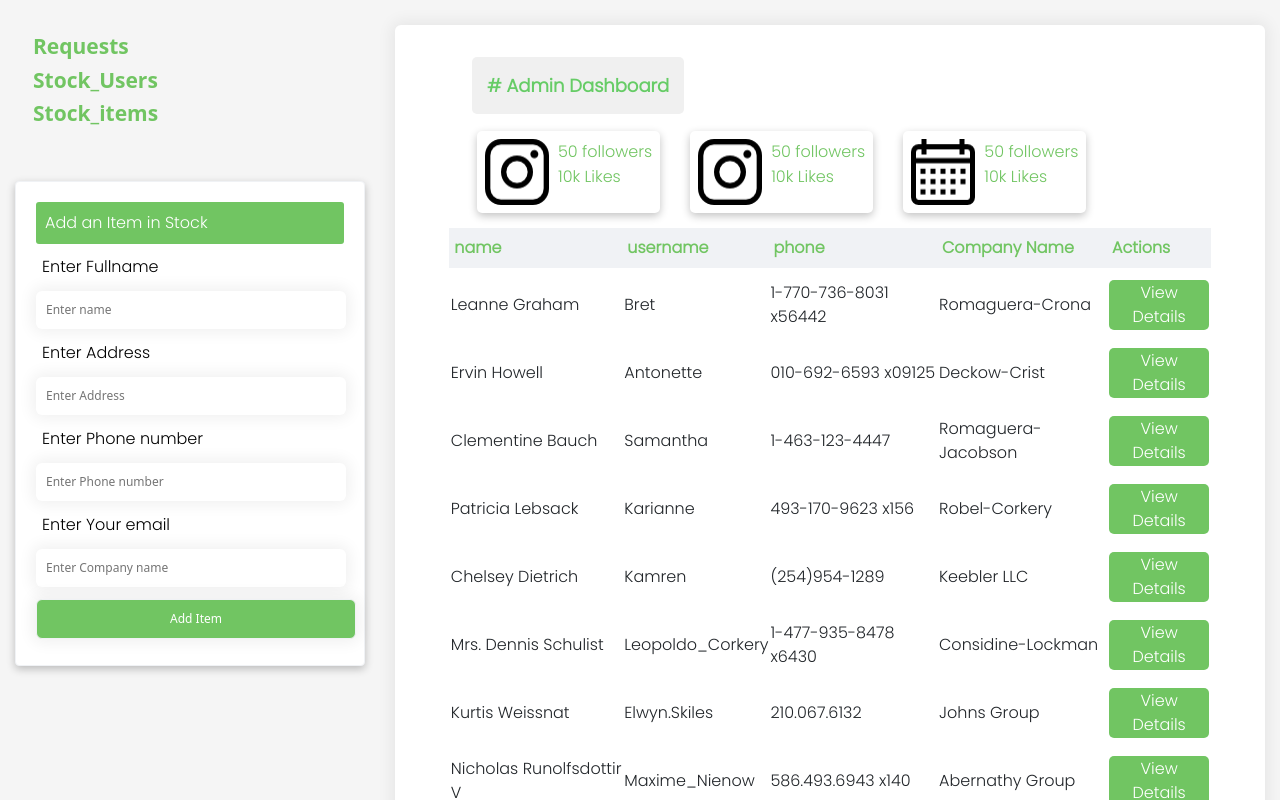
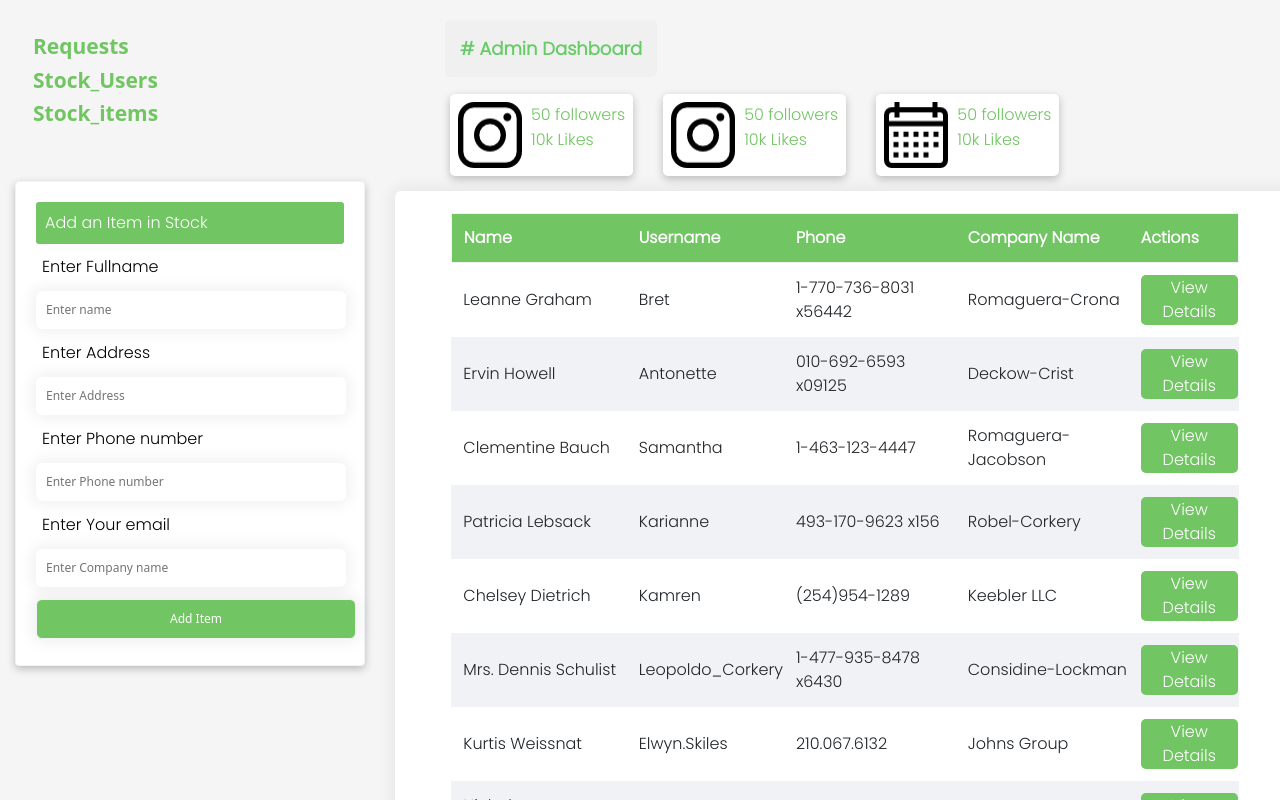
Before and after one commit to mugchris94/React-Demo, a React (Create React App) app: page /DashboardView in a window 1280 px wide. Shown: the top 800 px of the page. Built offline with nearby package versions, Linux system fonts and the light colour scheme.

Commit message:
creating more components

```diff
--- /dev/null
+++ b/src/App_Views/AddItemForm.js
@@ -0,0 +1,31 @@
+import React, { Component } from 'react';
+
+function AddItemForm() {
+    return (
+        <div className='addItem'>
+
+             <label id="addTitle">Add an Item in Stock</label>
+                    <form method='#'>
+
+                        <label> Enter Fullname</label>
+                        <br/>
+                        <input type='text' name="fullname" placeholder='Enter name' value='' required />
+                        <br/>
+                        <label> Enter Address</label>
+                        <br/>
+                        <input type='text' name="address" placeholder='Enter Address' value='' required />
+                        <br/>
+                        <label> Enter Phone number</label><br/>
+                        <input type='text' name="phoneNumber" placeholder='Enter Phone number' value='' required />
+                        <br/>
+                        <label> Enter Your email</label><br/>
+                        <input type='text' name="email" placeholder='Enter Company name' value='' required />
+                        <br/>
+                        <input type="submit" value='Add Item' name='addItem' required />
+
+                    </form>
+</div>
+     );
+}
+
+export default AddItemForm;
--- a/src/App_Views/DashboardView.js
+++ b/src/App_Views/DashboardView.js
@@ -1,13 +1,15 @@
 import React, { useState } from 'react';
-import data from '../Data_json/mock-data.json';
+
 // import 'bootstrap/dist/css/bootstrap.min.css';
 import icon from '../images/instagram.png';
 import calendar from '../images/calendar.png';
 import '../styles/view.css';
 import '../styles/dashStats.css';
+import AddItemForm from './AddItemForm';
+import ItemTable from './ItemTable';
 
 const DashboardView = () => {
-    const [ userdetails, setUserDetail ] = useState(data);
+
     return (
         <div className='flex_dashboard'>
 
@@ -22,29 +24,7 @@ const DashboardView = () => {
                     </ul>
                 </nav>
 
-                <div className='addItem'>
-
-                    <label id="addTitle">Add an Item in Stock</label>
-                    <form method='#'>
-
-                        <label> Enter Fullname</label>
-                        <br/>
-                        <input type='text' name="fullname" placeholder='Enter name' value='' required />
-                        <br/>
-                        <label> Enter Address</label>
-                        <br/>
-                        <input type='text' name="address" placeholder='Enter Address' value='' required />
-                        <br/>
-                        <label> Enter Phone number</label><br/>
-                        <input type='text' name="phoneNumber" placeholder='Enter Phone number' value='' required />
-                        <br/>
-                        <label> Enter Your email</label><br/>
-                        <input type='text' name="email" placeholder='Enter Company name' value='' required />
-                        <br/>
-                        <input type="submit" value='Add Item' name='addItem' required />
-
-                    </form>
-                </div>
+                <AddItemForm />
 
             </div>
 
@@ -93,36 +73,7 @@ const DashboardView = () => {
 
                 </div>
 
-                <table >
-                    <thead>
-                        <tr>
-                            <th>name</th>
-                            <th>username</th>
-                            <th>phone</th>
-                            <th>Company Name</th>
-                            <th>Actions</th>
-                        </tr>
-                    </thead>
-                    <tbody>
-                        {
-                            userdetails.map((user_detail) => (
-                            <tr>
-                                <td>{ user_detail.name }</td>
-                                <td>{ user_detail.username }</td>
-                                <td>{ user_detail.phone }</td>
-                                <td>{ user_detail.company.name }</td>
-                                <td>
-
-                                    <button id='viewdetBtn'>View Details</button>
-                                </td>
-                            </tr>
-                        ))
-
-                        }
-
-                    </tbody>
-                </table>
-
+                <ItemTable/>
             </div>
 
         </div>
--- /dev/null
+++ b/src/App_Views/ItemTable.js
@@ -0,0 +1,46 @@
+import React, { useState } from 'react';
+import data from '../Data_json/mock-data.json';
+import '../styles/Item.css';
+
+
+
+ function ItemTable() {
+    const [ userdetails, setUserDetail ] = useState(data);
+    return (
+
+        <div className='Item_table'>
+            <table >
+                    <thead>
+                        <tr id='tableheader'>
+                            <th>Name</th>
+                            <th>Username</th>
+                            <th>Phone</th>
+                            <th>Company Name</th>
+                            <th>Actions</th>
+                        </tr>
+                    </thead>
+                    <tbody>
+                        {
+                            userdetails.map((user_detail) => (
+                            <tr>
+                                <td>{ user_detail.name }</td>
+                                <td>{ user_detail.username }</td>
+                                <td>{ user_detail.phone }</td>
+                                <td>{ user_detail.company.name }</td>
+                                <td>
+
+                                    <button id='viewdetBtn'>View Details</button>
+                                </td>
+                            </tr>
+                        ))
+
+                        }
+
+                    </tbody>
+                </table>
+
+        </div>
+     );
+ }
+
+ export default ItemTable;
--- /dev/null
+++ b/src/styles/Item.css
@@ -0,0 +1,52 @@
+.Item_table{
+    margin: 6px 15px;
+    height: 100%;
+    width: 100%;
+    padding: 12px;
+    background-color: white;
+    border-collapse:collapse;
+    border-radius:6px;
+    border-spacing: 4px;
+
+    box-shadow:0 0 15px 4px rgba(0,0,0,0.06);
+
+}
+.Item_table table{
+    width: 90%;
+    position: center;
+    margin:10px auto;
+}
+
+#tableheader >  th{
+
+    color: #fff;
+    font-family: 'Poppins', sans-serif;
+    padding: 12px 12px;
+
+
+}
+
+.Item_table > table > thead > tr{
+    border:0.5px solid #f0f2f5;
+    border-radius:6px;
+    margin-bottom:20px;
+    background-color: #71C562;
+
+}
+
+.Item_table tr:nth-child(even){
+    background-color: #f0f2f5;
+}
+
+.Item_table table tbody tr:hover{
+    background-color: #ddd;
+}
+
+
+.Item_table > table > tbody > tr > td{
+    padding-top:12px;
+    padding-bottom:12px;
+    font-family: 'Poppins', sans-serif;
+    padding-left:12px;
+
+}
--- a/src/styles/view.css
+++ b/src/styles/view.css
@@ -52,49 +52,7 @@ label {
 
 }
 
-.table-container{
-    margin: 25px 15px;
-    height: 100%;
-    width: 100%;
-    padding: 12px;
-    background-color: white;
 
-
-    border-collapse:collapse;
-    border-radius:6px;
-    border-spacing: 4px;
-
-    box-shadow:0 0 15px 4px rgba(0,0,0,0.06);
-
-}
-.table-container table{
-    width: 90%;
-    position: center;
-    margin:10px auto
-}
-
-.table-container > table > thead > tr > th{
-
-    color: #71C562;
-    font-family: 'Poppins', sans-serif;
-    padding: 7px 4px;
-
-    background-color: #f0f2f5;
-}
-
-.table-container > table > thead > tr{
-    border:0.5px solid #f0f2f5;
-    border-radius:6px;
-    margin-bottom:20px;
-}
-
-
-.table-container > table > tbody > tr > td{
-    padding-top:12px;
-    padding-bottom:6px;
-    font-family: 'Poppins', sans-serif;
-
-}
 
 .addItem{
     margin:10px 15px;
```
